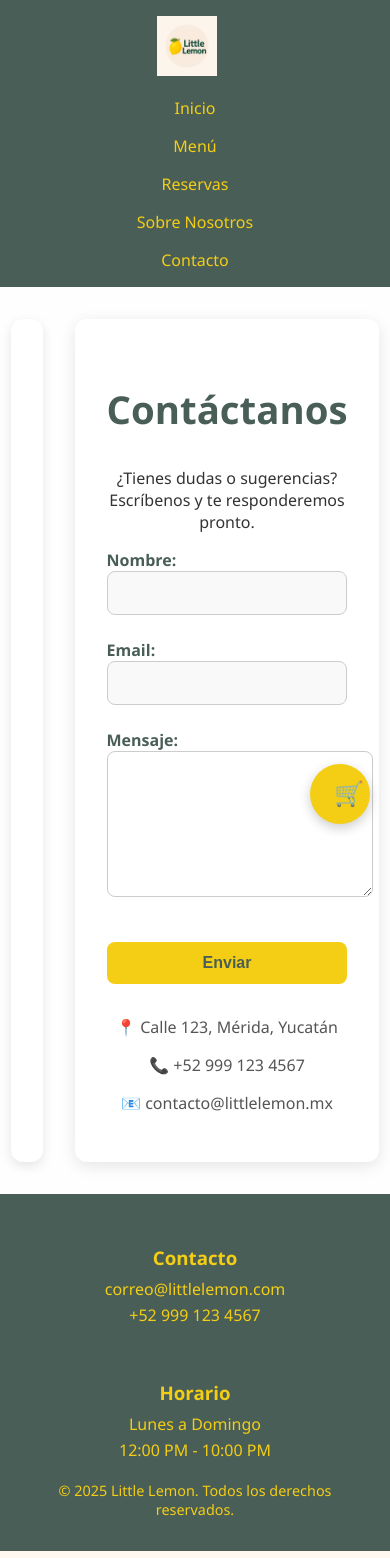
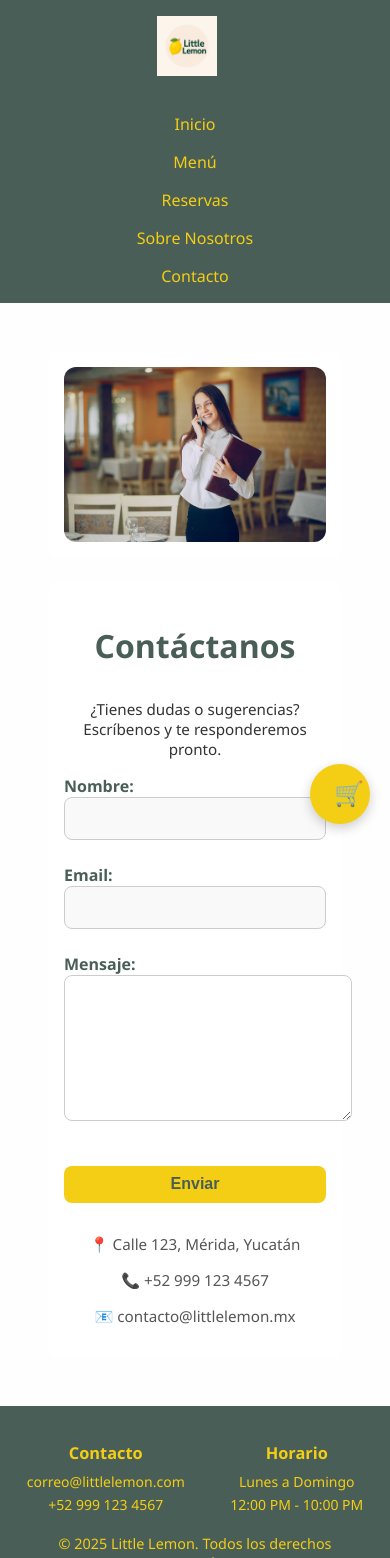
Before and after one commit to BaltazarCaceres/curso-7, a React (Create React App) app: page /contacto in a window 390 px wide. Shown: the top 1558 px of the page. Built offline with nearby package versions, Linux system fonts and the light colour scheme.

Commit message:
trabajo curso 7 resposivo

```diff
--- a/src/styles/Contact.css
+++ b/src/styles/Contact.css
@@ -1,13 +1,13 @@
 .contact-container {
   padding: 2rem;
   font-family: 'Segoe UI', sans-serif;
-  background-color: #fefefe; /* Cambia este color si tus otras pestañas usan otro fondo */
+  background-color: #fefefe;
 }
 
 .contact-content {
   display: flex;
   gap: 2rem;
-  align-items: stretch; /* 🔥 iguala la altura entre imagen y formulario */
+  align-items: stretch;
   justify-content: center;
   max-width: 1200px;
   margin: auto;
@@ -28,7 +28,7 @@
   width: 100%;
   max-width: 500px;
   height: 100%;
-  object-fit: cover; /* 🔥 mantiene proporción y llena el espacio */
+  object-fit: cover;
   border-radius: 12px;
 }
 
@@ -41,6 +41,18 @@
   display: flex;
   flex-direction: column;
   justify-content: space-between;
+  animation: fadeIn 0.6s ease-in;
+}
+
+@keyframes fadeIn {
+  from {
+    opacity: 0;
+    transform: translateY(20px);
+  }
+  to {
+    opacity: 1;
+    transform: translateY(0);
+  }
 }
 
 .contact-form-area h1 {
@@ -69,6 +81,14 @@
   border: 1px solid #ccc;
   border-radius: 8px;
   font-size: 1rem;
+  transition: border-color 0.3s ease, box-shadow 0.3s ease;
+}
+
+.contact-form input:focus,
+.contact-form textarea:focus {
+  outline: none;
+  border-color: #f4ce14;
+  box-shadow: 0 0 0 2px rgba(244, 206, 20, 0.3);
 }
 
 .contact-form textarea {
@@ -87,13 +107,57 @@
   transition: background-color 0.3s ease;
 }
 
-.contact-form button:hover {
+.contact-form button:hover,
+.contact-form button:focus {
   background-color: #e0b800;
+  outline: none;
 }
 
 .contact-info {
   margin-top: 1rem;
   font-size: 0.95rem;
   color: #555;
-  text-align: center; /* centra dirección y contacto */
+  text-align: center;
 }
+
+/* Responsive para tablets */
+@media (max-width: 768px) {
+  .contact-content {
+    flex-direction: column;
+    gap: 1.5rem;
+    padding: 1rem;
+  }
+
+  .contact-image-area,
+  .contact-form-area {
+    padding: 1rem;
+    box-shadow: none;
+  }
+
+  .contact-image-area img {
+    max-width: 100%;
+    height: auto;
+  }
+
+  .contact-form-area h1 {
+    font-size: 2rem;
+  }
+
+  .contact-form-area p {
+    font-size: 0.95rem;
+  }
+
+  .contact-form input,
+  .contact-form textarea {
+    font-size: 0.95rem;
+  }
+
+  .contact-form button {
+    font-size: 1rem;
+    padding: 0.6rem;
+  }
+
+  .contact-info {
+    font-size: 0.9rem;
+  }
+}
--- a/src/styles/Menu.css
+++ b/src/styles/Menu.css
@@ -5,16 +5,17 @@
 
 .menu-grid {
   display: grid;
-  grid-template-columns: repeat(auto-fit, minmax(220px, 1fr));
-  gap: 2rem;
+  grid-template-columns: repeat(auto-fit, minmax(250px, 1fr));
+  gap: 20px;
+  padding: 40px;
 }
 
 .menu-item {
   background-color: #fff;
   border-radius: 12px;
-  box-shadow: 0 4px 12px rgba(0,0,0,0.1);
-  padding: 1rem;
-  transition: transform 0.3s ease;
+  padding: 20px;
+  text-align: center;
+  box-shadow: 0 2px 8px rgba(0,0,0,0.1);
 }
 
 .menu-item:hover {
@@ -34,3 +35,43 @@
   object-fit: cover;
   border-radius: 6px;
 }
+
+@media (max-width: 768px) {
+  .menu {
+    padding: 1.5rem;
+  }
+
+  .menu-grid {
+    grid-template-columns: 1fr;
+    padding: 1rem;
+    gap: 1.5rem;
+  }
+
+  .menu-item {
+    width: 100%;
+    padding: 1rem;
+  }
+
+  .menu-item img {
+    height: auto;
+    max-height: 200px;
+  }
+
+  .menu-item h3 {
+    font-size: 1.2rem;
+  }
+
+  .menu-item p {
+    font-size: 1rem;
+  }
+
+  .menu-item button {
+    font-size: 1rem;
+    padding: 0.6rem 1.2rem;
+  }
+
+  .cart-thumb {
+    width: 40px;
+    height: 40px;
+  }
+}
--- a/src/styles/footer.css
+++ b/src/styles/footer.css
@@ -32,3 +32,18 @@
   font-size: 0.9rem;
   color: #f4ce14;
 }
+
+.footer {
+  background-color: #495e57;
+  color: white;
+  text-align: center;
+  padding: 20px;
+  font-size: 14px;
+}
+
+.footer-icons {
+  display: flex;
+  justify-content: center;
+  gap: 20px;
+  margin-top: 10px;
+}
--- a/src/styles/header.css
+++ b/src/styles/header.css
@@ -48,12 +48,26 @@
 
 /* Responsive para móviles */
 @media (max-width: 600px) {
-  .nav-links {
+  .nav-bar {
     flex-direction: column;
-    gap: 1rem;
+    align-items: center;
   }
 
   .logo {
     height: 60px;
   }
+
+  .logo-item {
+    margin-bottom: 1rem;
+  }
+
+  .nav-links {
+    flex-direction: column;
+    align-items: center;
+    gap: 1rem;
+  }
+
+  .nav-links a {
+    font-size: 1rem;
+  }
 }
--- a/src/styles/home.css
+++ b/src/styles/home.css
@@ -72,3 +72,36 @@
     transform: translateY(0);
   }
 }
+
+@media (max-width: 768px) {
+  .home-section {
+    flex-direction: column;
+    align-items: center;
+    padding: 1.5rem;
+    gap: 1.5rem;
+  }
+
+  .home-text {
+    margin-top: 0;
+    text-align: center;
+  }
+
+  .home-text h1 {
+    font-size: 1.8rem;
+  }
+
+  .home-text p {
+    font-size: 1rem;
+  }
+
+  .reserve-button {
+    font-size: 1rem;
+    padding: 0.6rem 1.2rem;
+  }
+
+  .home-image img {
+    max-width: 100%;
+    height: auto;
+    margin-top: 1rem;
+  }
+}
```
